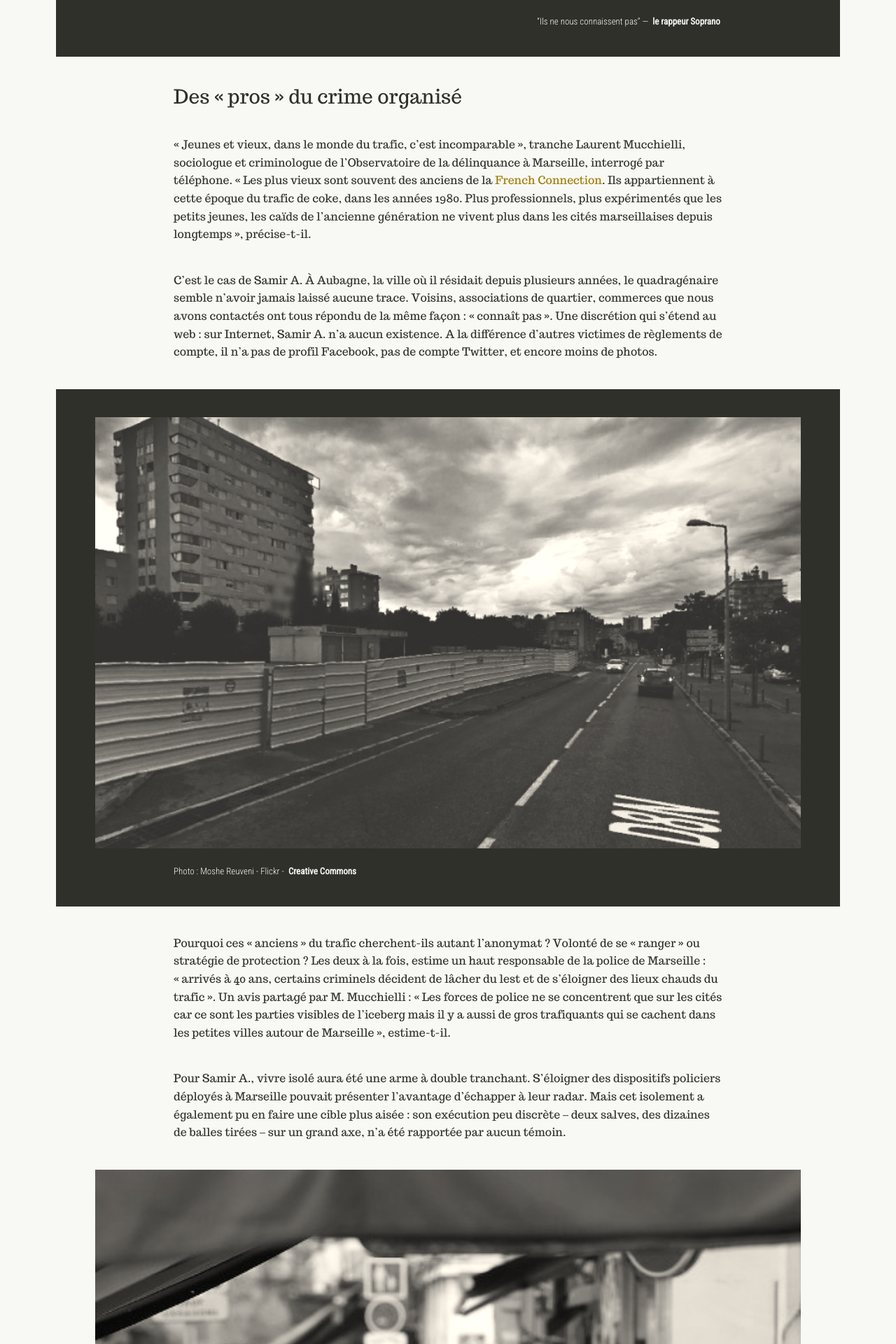
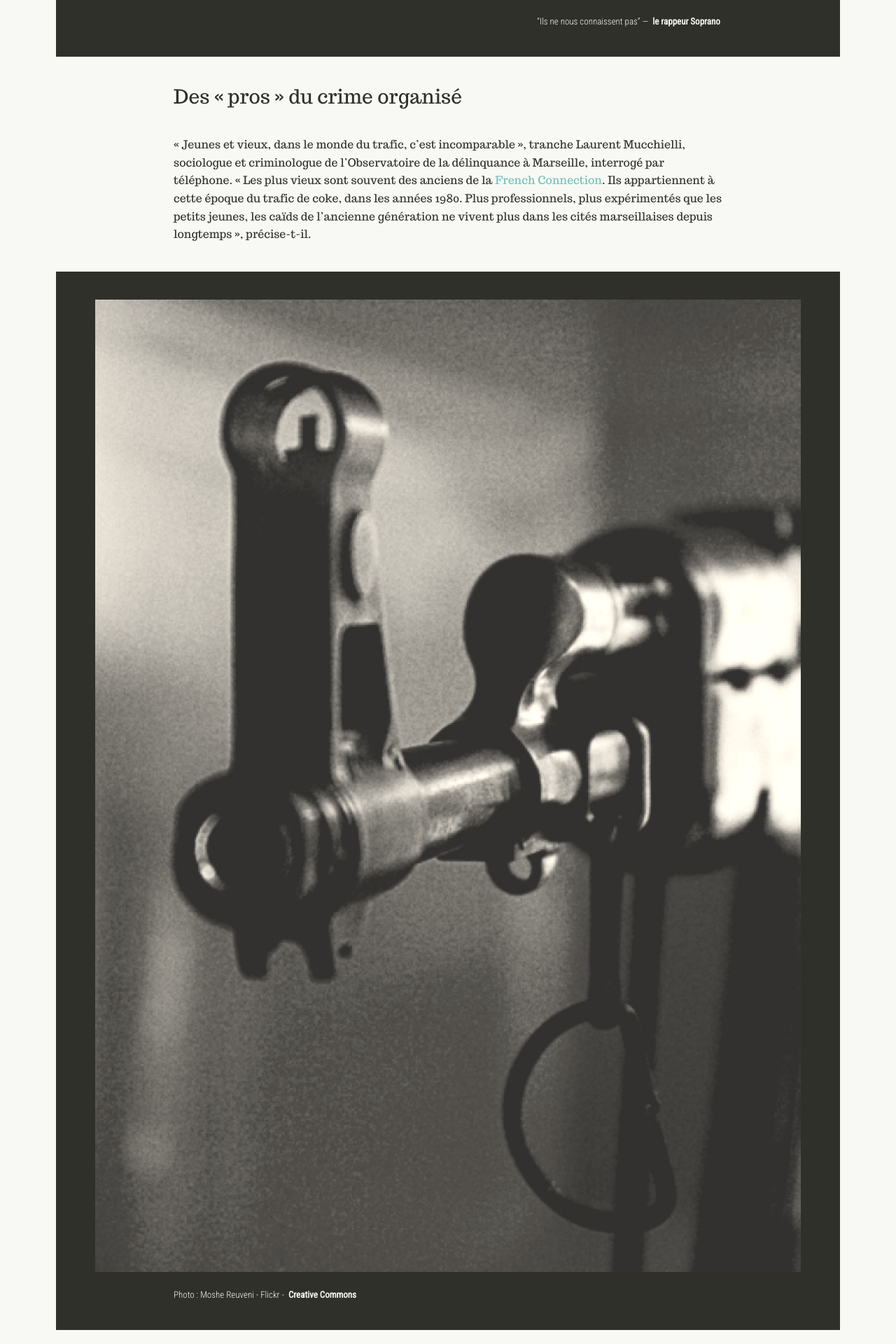
Before and after one commit to reglementsdecomptes/reglementsdecomptes.github.io, a Jekyll site: the page built from _posts/2015-12-08-styles.markdown, in a window 1280 px wide. Shown: the part 1416-3336 px from the top of the page at 70% size. Built offline with Jekyll 4.4.1, drawn with Linux system fonts in a browser that asks for light colours; some of the changed text lies outside the part shown.

Commit message:
CSS Image + .punchline

```diff
--- a/_posts/2015-12-08-styles.markdown
+++ b/_posts/2015-12-08-styles.markdown
@@ -27,15 +27,23 @@
 Des « pros » du crime organisé
 ------------------------------
 
-« Jeunes et vieux, dans le monde du trafic, c’est incomparable », tranche Laurent Mucchielli, sociologue et criminologue de l’Observatoire de la délinquance à Marseille, interrogé par téléphone. « Les plus vieux sont souvent des anciens de la <a style="cursor:help;color:#9e7900;" title="Les individus qui ont participé à l'exportation d'héroïne aux États-Unis depuis la France, dans les années 1980.">French Connection</a>. Ils appartiennent à cette époque du trafic de coke, dans les années 1980\. Plus professionnels, plus expérimentés que les petits jeunes, les caïds de l’ancienne génération ne vivent plus dans les cités marseillaises depuis longtemps », précise-t-il.
+« Jeunes et vieux, dans le monde du trafic, c’est incomparable », tranche Laurent Mucchielli, sociologue et criminologue de l’Observatoire de la délinquance à Marseille, interrogé par téléphone. « Les plus vieux sont souvent des anciens de la <a style="cursor:help;" title="Les individus qui ont participé à l'exportation d'héroïne aux États-Unis depuis la France, dans les années 1980.">French Connection</a>. Ils appartiennent à cette époque du trafic de coke, dans les années 1980\. Plus professionnels, plus expérimentés que les petits jeunes, les caïds de l’ancienne génération ne vivent plus dans les cités marseillaises depuis longtemps », précise-t-il.
+
+
+![SampleGraph]({{siteimg}}/img/RDC_sample-image.jpg)
+{: .fullwidth .image}
+
+Photo : Moshe Reuveni - Flickr - **Creative Commons**
+{: .credit}
 
 C’est le cas de Samir A. À Aubagne, la ville où il résidait depuis plusieurs années, le quadragénaire semble n’avoir jamais laissé aucune trace. Voisins, associations de quartier, commerces que nous avons contactés ont tous répondu de la même façon : « connaît pas ». Une discrétion qui s’étend au web : sur Internet, Samir A. n’a aucun existence. A la différence d’autres victimes de règlements de compte, il n’a pas de profil Facebook, pas de compte Twitter, et encore moins de photos.
 
 ![SampleGraph]({{siteimg}}/img/RDC_sample-streetview.jpg)
 {: .fullwidth .image}
 
-Photo : Moshe Reuveni - Flickr - **Creative Commons**
-{: .credit}
+<a>Foued B.</a> a été tué avenue de Verdun, à Aubagne
+{: .punchline}
+
 
 Pourquoi ces « anciens » du trafic cherchent-ils autant l’anonymat ? Volonté de se « ranger » ou stratégie de protection ? Les deux à la fois, estime un haut responsable de la police de Marseille : « arrivés à 40 ans, certains criminels décident de lâcher du lest et de s’éloigner des lieux chauds du trafic ». Un avis partagé par M. Mucchielli : « Les forces de police ne se concentrent que sur les cités car ce sont les parties visibles de l’iceberg mais il y a aussi de gros trafiquants qui se cachent dans les petites villes autour de Marseille », estime-t-il.
 
@@ -61,6 +69,7 @@
 janvier 2014 a avril 2015 :a la fin avril 2015. l'enquête n'avait abouti qu'une seule fois sur une condamnation.
 {: .note}
 
+
 Milieux cloisonnés
 ------------------
 
--- a/_sass/_base.scss
+++ b/_sass/_base.scss
@@ -128,14 +128,34 @@
 blockquote+.credit {
     padding-top: 2.5rem;
     text-align: right;
+    background: $black;
 }
 blockquote+.note,,.image+.note {
     padding-top: $spacing-unit;
     padding-right: $width/4;
     padding-left: $width/4;
-    font-size: smaller;
-    text-align: center;
+    font-size: 15px;
+    text-align: justify;
+    padding: 2.5rem  15% 6rem 15%;
+
 }
+
+
+blockquote+.credit {
+    padding-top: 2.5rem;
+    text-align: right;
+}
+
+
+
+// .note {
+//     &.small {
+//         font-family: $sans;
+//         font-size: 15px;
+//         color: $white;
+//         background-color: $black;
+//     }
+// }
 
 .punchline {
     box-sizing: content-box;
@@ -147,6 +167,14 @@
     font-size: 50px;
     line-height: 1em;
     @include font-feature("dlig");
+}
+
+
+.image+.punchline {
+    padding: 2.5rem  15% 6rem 15%;
+    font-size: 26px;
+    line-height: 1.25em;
+
 }
 
 
```
Also changed, not shown: img/RDC_sample-image.jpg.
